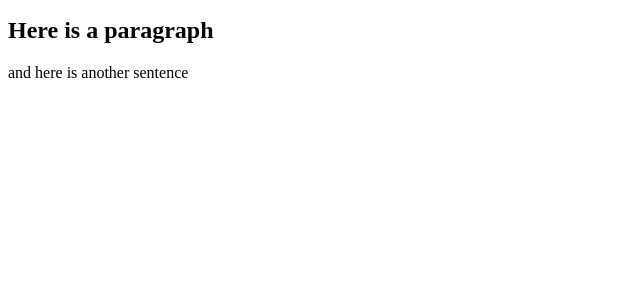
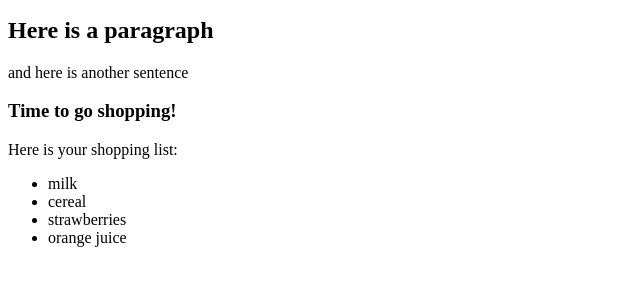
Before and after one commit to riyakoshy/hello-world, a plain HTML site: page index.html in a window 1280 px wide. Shown: the part 101-386 px from the top of the page, without its empty margins (0-640 px from the left). Drawn offline with Linux system fonts and the light colour scheme.

Commit message:
more text

```diff
--- a/index.html
+++ b/index.html
@@ -9,4 +9,12 @@
 	<p> getting things online is fun </p>
 	<h2> Here is a paragraph </h2>
 	<p> and here is another sentence </p>
+	<h3> Time to go shopping! </h3>
+	<p> Here is your shopping list: </p>
+	<ul>
+		<li>milk</li>
+		<li>cereal</li>
+		<li>strawberries</li>
+		<li>orange juice</li>
+	</ul>
 </body>
```
